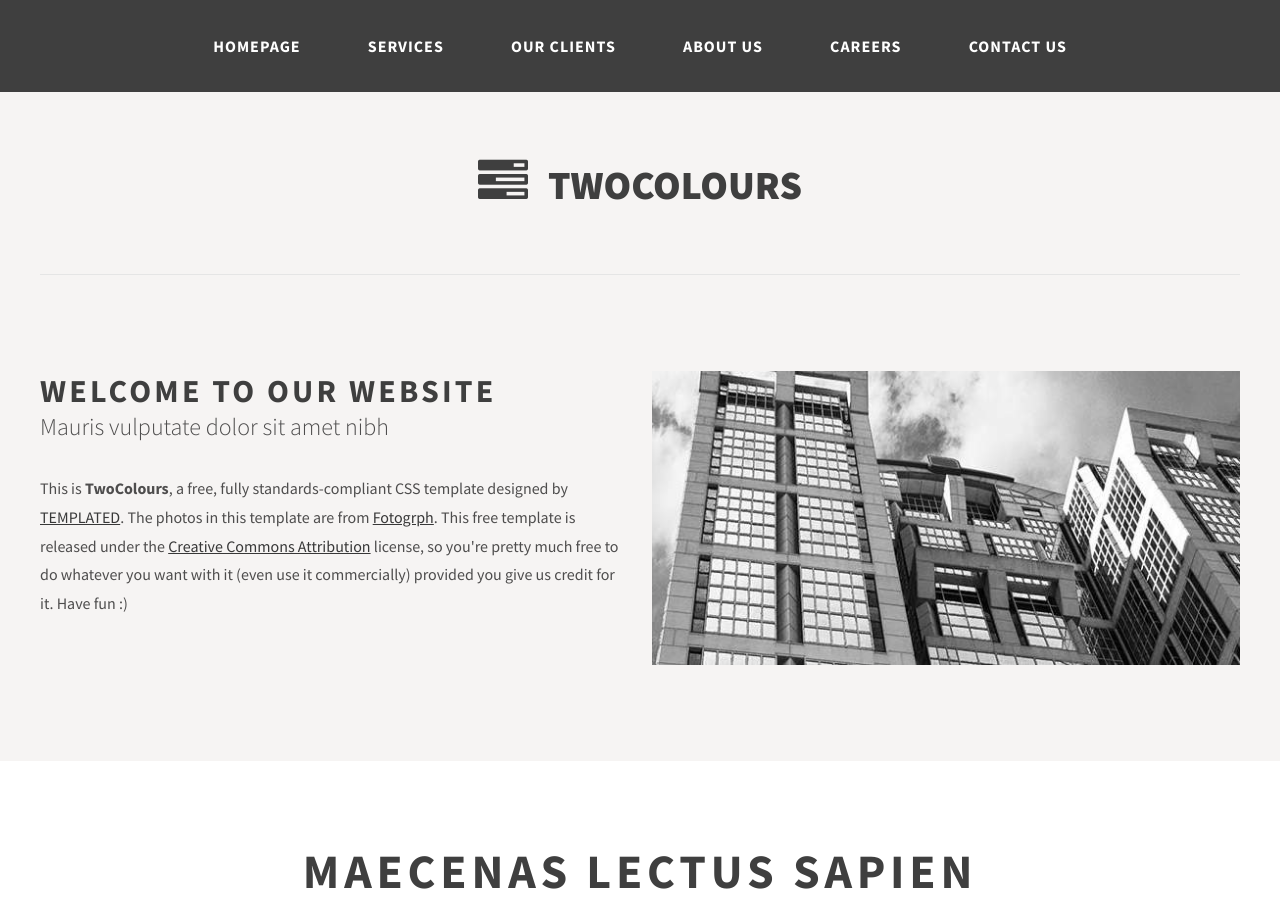
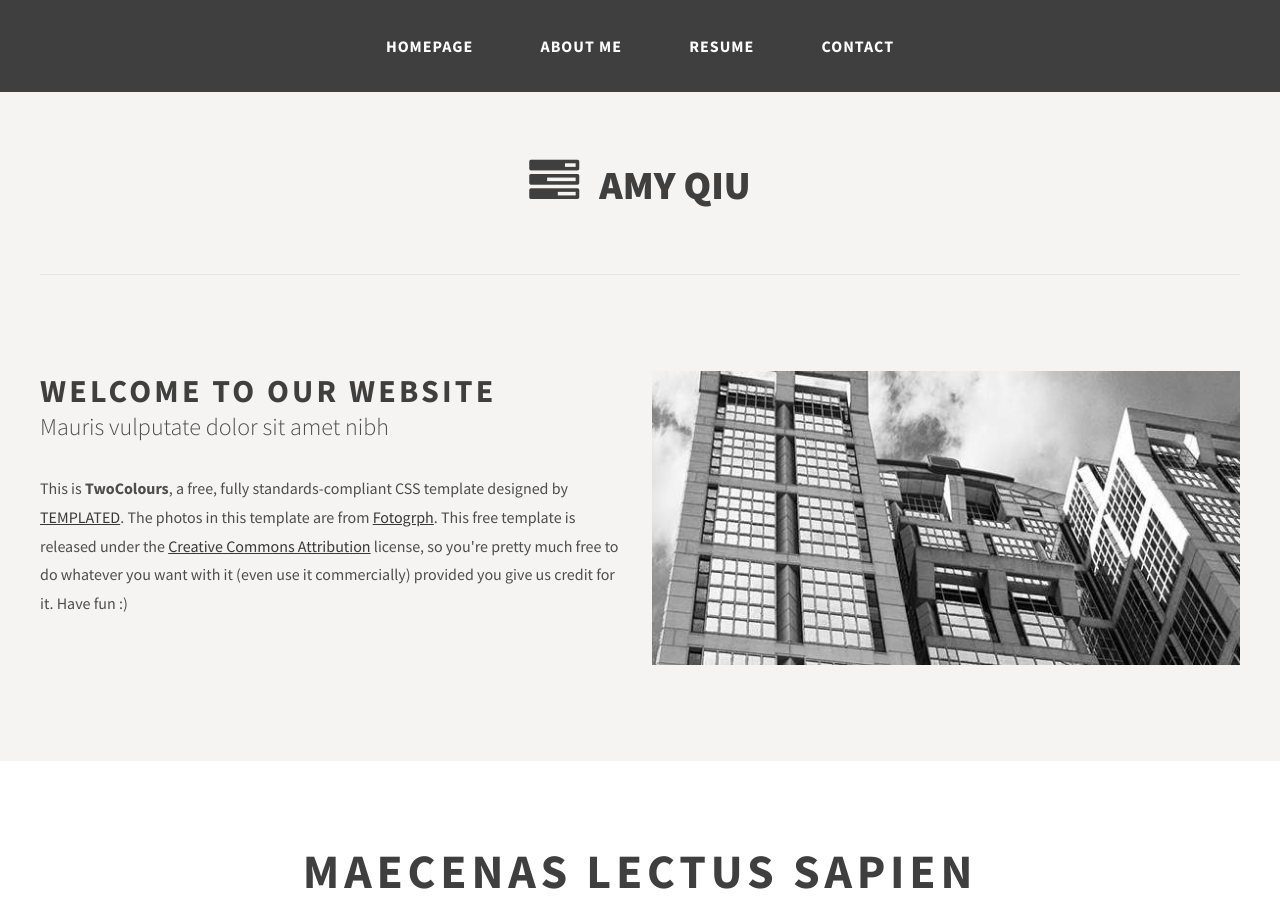
Before and after one commit to amyqiu/amyqiu, a Jekyll site: the page index.html, which Jekyll copies as it is, in a window 1280 px wide and 900 px high. Built offline with Jekyll 4.4.1, drawn with Linux system fonts in a browser that asks for light colours.

Commit message:
Update index.html

```diff
--- a/index.html
+++ b/index.html
@@ -28,16 +28,14 @@ Released   : 20130811
 	<div id="menu" class="container">
 		<ul>
 			<li class="current_page_item"><a href="#" accesskey="1" title="">Homepage</a></li>
-			<li><a href="#" accesskey="1" title="">Services</a></li>
-			<li><a href="#" accesskey="2" title="">Our Clients</a></li>
-			<li><a href="#" accesskey="3" title="">About Us</a></li>
-			<li><a href="#" accesskey="4" title="">Careers</a></li>
-			<li><a href="#" accesskey="5" title="">Contact Us</a></li>
+			<li><a href="#" accesskey="1" title="">About Me</a></li>
+			<li><a href="#" accesskey="2" title="">Resume</a></li>
+			<li><a href="#" accesskey="3" title="">Contact</a></li>
 		</ul>
 	</div>
 </div>
 <div id="logo" class="container">
-	<h1><a href="#" class="icon icon-tasks"><span>TwoColours</span></a></h1>
+	<h1><a href="#" class="icon icon-tasks"><span>Amy Qiu</span></a></h1>
 </div>
 <div id="page" class="container">
 	<div id="content">
```
